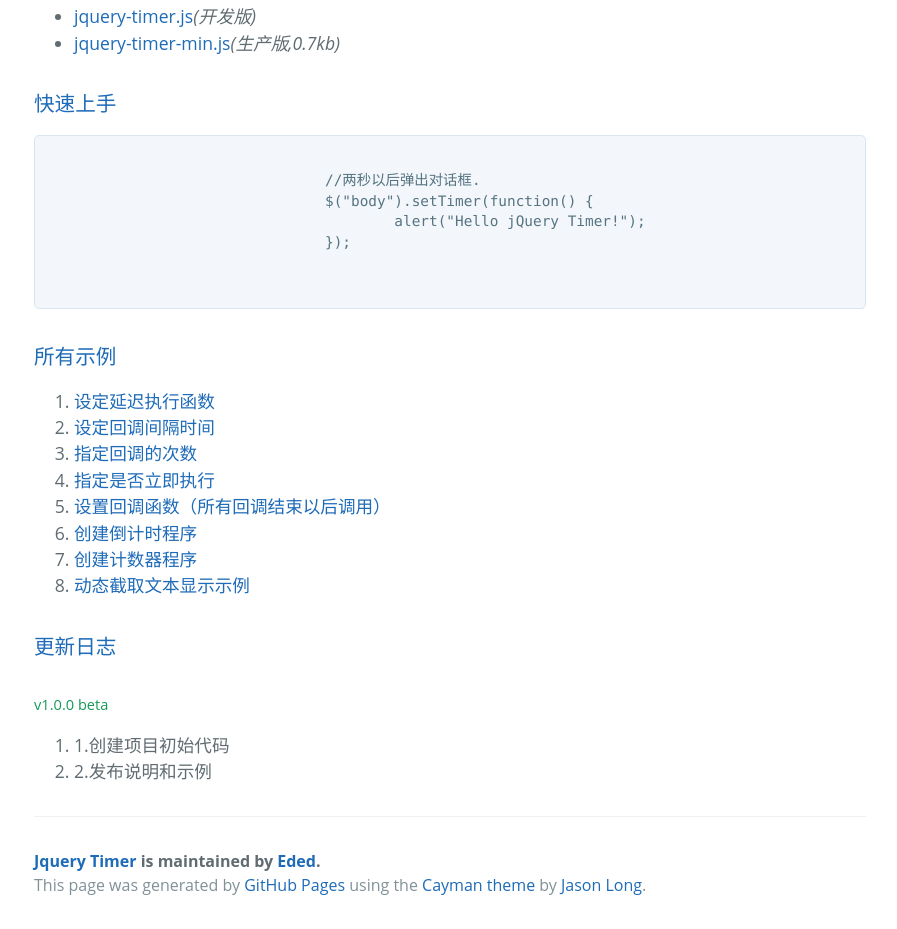
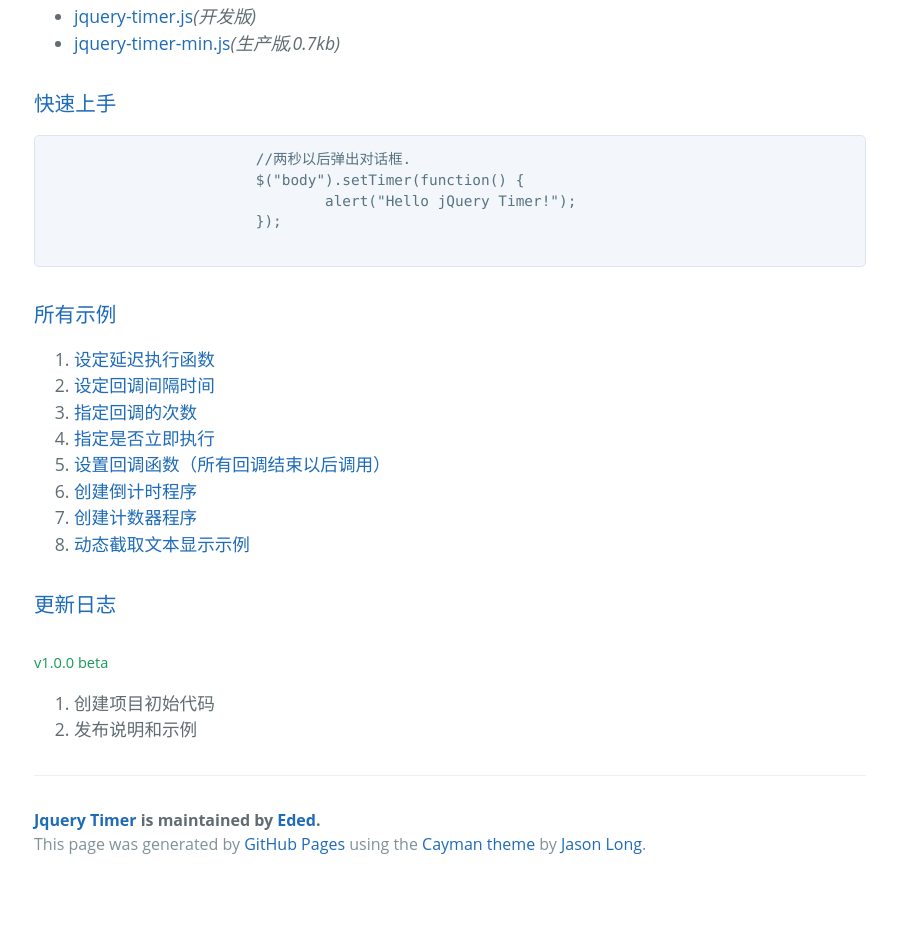
Before and after one commit to wwh447/jQueryTimer, a plain HTML site: page index.html in a window 1280 px wide. Shown: the part 857-1786 px from the top of the page, without its empty margins (190-1087 px from the left). After the commit the page ends 1745 px from the top, so only its background shows below. Drawn offline with Linux system fonts and the light colour scheme.

Commit message:
修改教程说明

```diff
--- a/index.html
+++ b/index.html
@@ -39,12 +39,10 @@
 		</ul>
 		<h3><a name="study" href="" class="anchor">快速上手</a></h3>
 		<pre>
-			<code>
-				//两秒以后弹出对话框.
-				$("body").setTimer(function() {
-					alert("Hello jQuery Timer!");
-				});
-			</code>
+			//两秒以后弹出对话框.
+			$("body").setTimer(function() {
+				alert("Hello jQuery Timer!");
+			});
 		</pre>
 		<h3><a name="demo" href="" class="anchor">所有示例</a></h3>
 		<ol>
@@ -60,8 +58,8 @@
 		<h3><a name="log" href="" class="anchor">更新日志</a></h3>
 		<h5>v1.0.0 beta</h5>
 		<ol>
-			<li>1.创建项目初始代码</li>
-			<li>2.发布说明和示例</li>
+			<li>创建项目初始代码</li>
+			<li>发布说明和示例</li>
 		</ol>
 		<footer class="site-footer">
 			<span class="site-footer-owner"><a href="https://github.com/wwh447/jQueryTimer">Jquery Timer</a> is maintained by <a href="https://github.com/wwh447">Eded</a>.</span>
```
